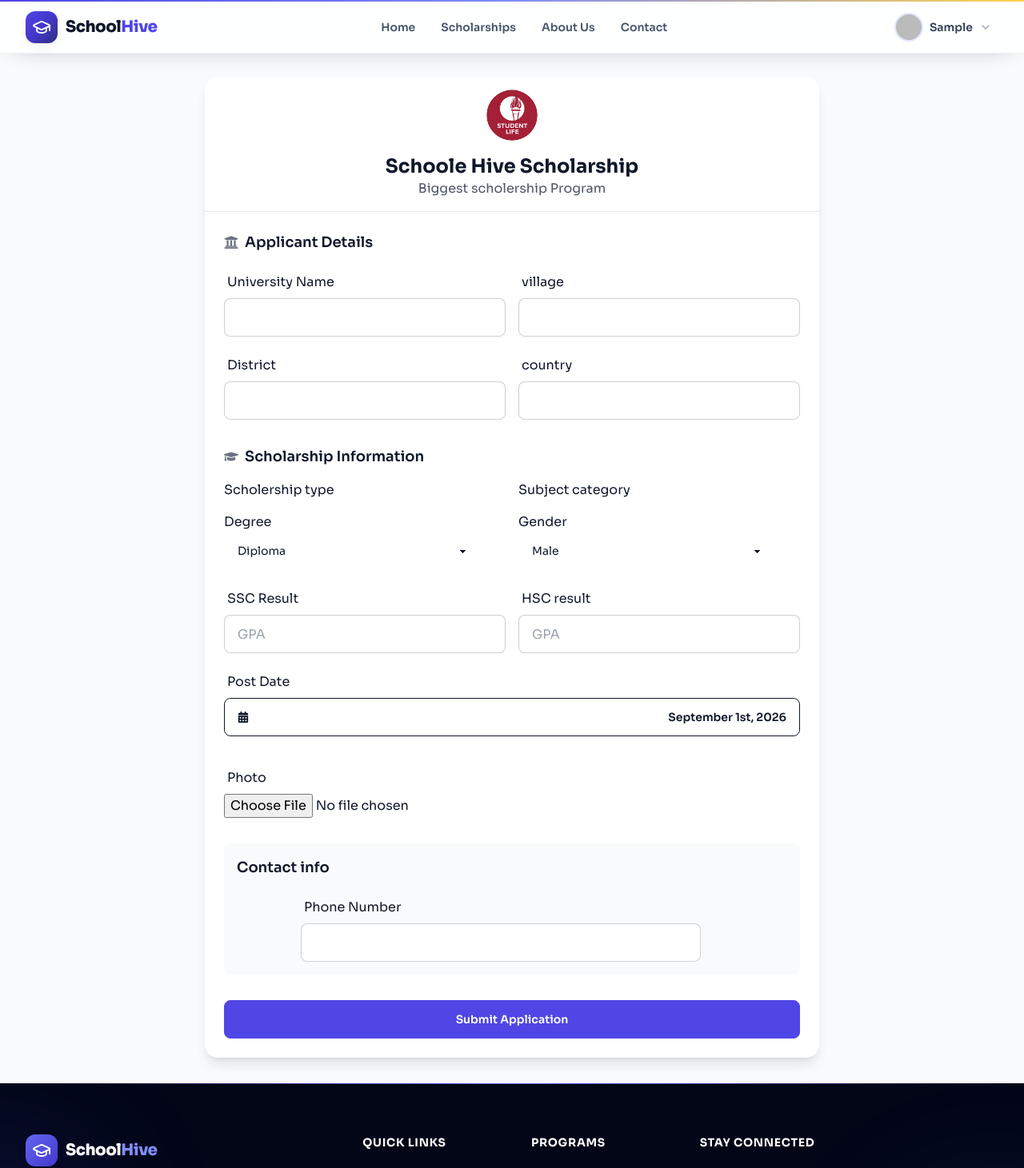
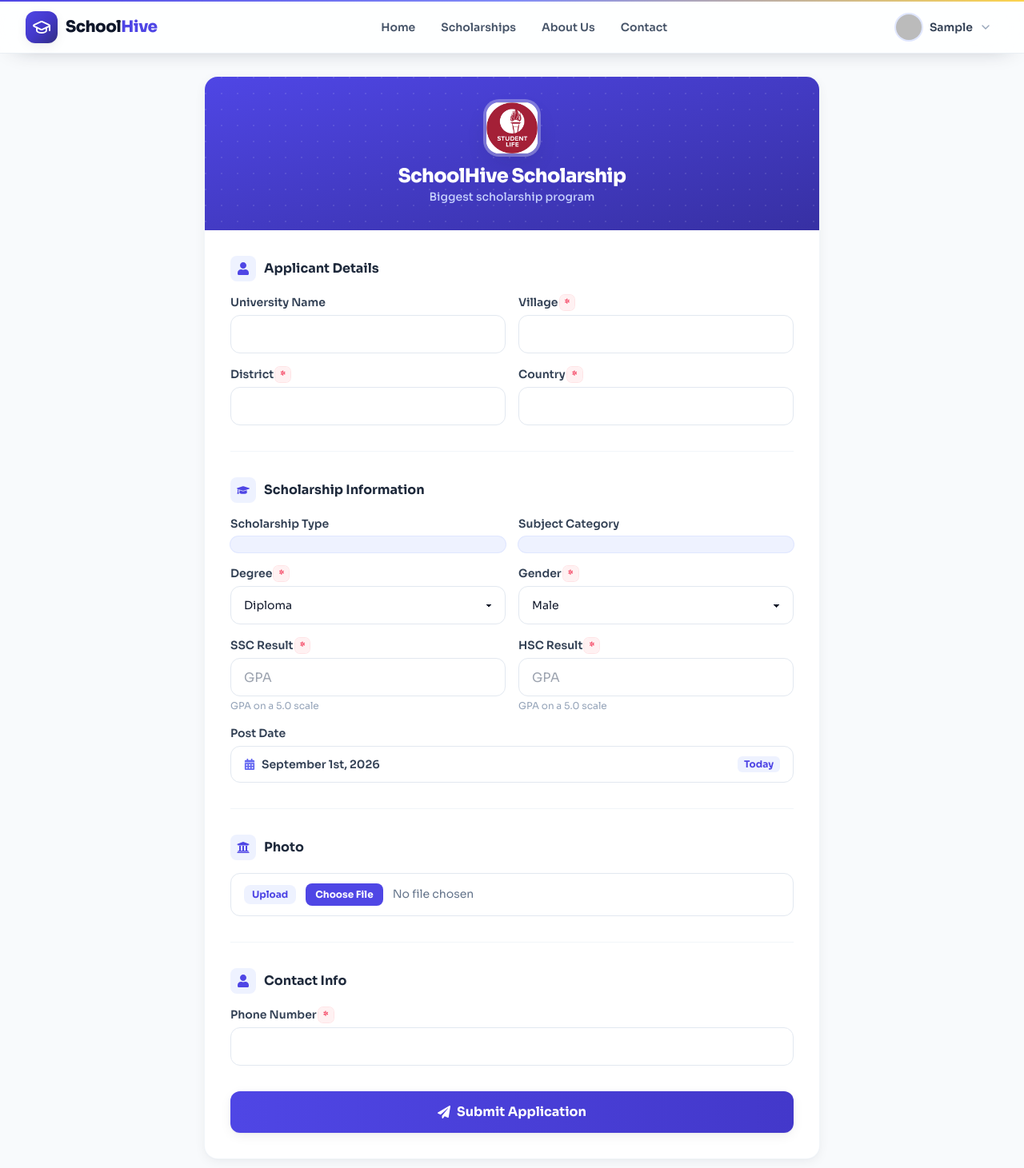
Before and after one commit to ShehabShan/School-Hive, a React (Vite) app: page /apply/1 in a window 1280 px wide. Shown: the top 1461 px of the page at 80% size. Built offline with nearby package versions, Linux system fonts and the light colour scheme; no server answers; sample sign-in values are in the browser's storage.

Commit message:
feat(ui): redesign scholarship application form Co-authored-by: monkeycode-ai <monkeycode-ai@chaitin.com>

```diff
--- a/src/Pages/UserPage/Apply/Apply.jsx
+++ b/src/Pages/UserPage/Apply/Apply.jsx
@@ -1,18 +1,37 @@
 import { useEffect, useState } from "react";
 import { format } from "date-fns";
-import { FaCalendarAlt, FaGraduationCap, FaUniversity } from "react-icons/fa";
+import {
+  FaCalendarAlt,
+  FaGraduationCap,
+  FaUniversity,
+  FaUser,
+  FaPaperPlane,
+} from "react-icons/fa";
 import "react-datepicker/dist/react-datepicker.css";
 import Image from "../../../assist/add-data.png";
 import useAxiosPublic from "../../../Hooks/useAxiosPublic";
 import useAuth from "../../../Hooks/useAuth";
-
 import { useNavigate, useParams } from "react-router-dom";
 import useSingleScholership from "../../../Hooks/useSingleScholership";
 import useAxiosSecure from "../../../Hooks/useAxiosSecure";
+import FormField from "../../../Component/ui/FormField";
 
 const image_hosting_key = import.meta.env.VITE_IMAGE_HOSTING_KEY;
+const image_hosting_api = `https://api.imgbb.com/1/upload?key=${image_hosting_key}`;
 
-const image_hosting_api = `https://api.imgbb.com/1/upload?key=${image_hosting_key}`;
+const inputClass =
+  "input input-bordered w-full rounded-xl border-slate-200 bg-white focus:border-brand-500 focus:ring-2 focus:ring-brand-100";
+const selectClass =
+  "select w-full rounded-xl border-slate-200 bg-white focus:border-brand-500 focus:ring-2 focus:ring-brand-100";
+
+const SectionTitle = ({ icon: Icon, title }) => (
+  <h3 className="mb-4 flex items-center gap-2.5 text-base font-bold text-slate-800">
+    <span className="flex h-8 w-8 items-center justify-center rounded-lg bg-brand-50 text-brand-600">
+      <Icon className="h-4 w-4" />
+    </span>
+    {title}
+  </h3>
+);
 
 export default function Apply() {
   const { id } = useParams();
@@ -21,12 +40,6 @@
   const { user } = useAuth();
   const [userId, setUserId] = useState([]);
   const navigate = useNavigate();
-
-  console.log(
-    "subject Name ",
-    scholarship?.subjectName,
-    scholarship?.scholarshipCategory
-  );
 
   const axiosPublic = useAxiosPublic();
   const axiosSecure = useAxiosSecure();
@@ -41,15 +54,11 @@
     e.preventDefault();
 
     const formData = new FormData(e.target);
-    console.log(formData);
-
     const initialData = Object.fromEntries(formData.entries());
 
     const universityImage = formData.get("universityImage");
 
     if (universityImage.name) {
-      console.log("door");
-
       const imageFile = { image: universityImage };
       try {
         const res = await axiosPublic.post(image_hosting_api, imageFile, {
@@ -59,7 +68,7 @@
         });
         initialData.universityImage = res.data.data.url;
       } catch (error) {
-        console.log(error);
+        console.error(error);
       }
     }
 
@@ -77,141 +86,122 @@
     initialData.serviceCharge = scholarship?.serviceCharge;
     initialData.applicationStatus = "pending";
 
-    console.log(initialData);
-
     try {
       const { data } = await axiosSecure.post("/apply", initialData);
-      console.log(data.data);
       if (data.data.insertedId) {
         e.target.reset();
         navigate("/userDashboard/myApplication");
       }
     } catch (error) {
-      console.log("add scholership error", error);
+      console.error("add scholership error", error);
     }
-
-    // console.log(initialData);
   };
 
   return (
-    <div className="min-h-screen bg-gray-50 p-4 md:p-8">
+    <div className="min-h-screen bg-slate-50 p-4 md:p-8">
       <form
         onSubmit={handleSubmit}
-        className="card w-full max-w-3xl mx-auto shadow-lg bg-white"
+        className="mx-auto w-full max-w-3xl overflow-hidden rounded-2xl bg-white shadow-soft ring-1 ring-slate-100"
       >
-        <div className="card-header text-center p-4 border-b">
-          <div className="mx-auto mb-4 h-16 w-16 overflow-hidden rounded-full">
-            <img
-              src={Image}
-              width={64}
-              height={64}
-              className="h-full w-full object-cover"
-            />
+        {/* Header */}
+        <div className="relative bg-gradient-to-br from-brand-600 to-brand-800 px-6 py-8 text-center">
+          <div className="absolute inset-0 opacity-10 [background-image:radial-gradient(circle_at_1px_1px,white_1px,transparent_0)] [background-size:20px_20px]"></div>
+          <div className="relative mx-auto mb-3 h-16 w-16 overflow-hidden rounded-2xl bg-white shadow-lift ring-4 ring-white/30">
+            <img src={Image} alt="SchoolHive" className="h-full w-full object-cover" />
           </div>
-          <h2 className="text-2xl font-bold">Schoole Hive Scholarship</h2>
-          <p className="text-gray-600">Biggest scholership Program</p>
+          <h2 className="text-2xl font-extrabold tracking-tight text-white">
+            SchoolHive Scholarship
+          </h2>
+          <p className="text-sm font-medium text-brand-200">
+            Biggest scholarship program
+          </p>
         </div>
-        <div className="card-body p-6 space-y-6">
-          {/* University Information */}
-          <div>
-            <h3 className="flex items-center gap-2 text-lg font-semibold">
-              <FaUniversity className="text-gray-500" />
-              Applicant Details
-            </h3>
-            <div className="grid gap-4 md:grid-cols-2 mt-4">
-              <div className="form-control">
-                <label className="label">University Name</label>
+
+        <div className="space-y-8 p-6 md:p-8">
+          {/* Applicant Details */}
+          <section>
+            <SectionTitle icon={FaUser} title="Applicant Details" />
+            <div className="grid gap-4 md:grid-cols-2">
+              <FormField label="University Name">
                 <input
                   type="text"
                   name="universityName"
-                  className="input input-bordered"
+                  className={`${inputClass} bg-slate-50 text-slate-500`}
                   defaultValue={scholarship?.universityName}
                   readOnly
                 />
-              </div>
-              <div className="form-control">
-                <label className="label">village</label>
+              </FormField>
+              <FormField label="Village" required>
                 <input
                   type="text"
                   name="applicantVillage"
-                  className="input input-bordered"
+                  className={inputClass}
                   required
                 />
-              </div>
-            </div>
-            <div className="grid gap-4 md:grid-cols-2 mt-4">
-              <div className="form-control">
-                <label className="label">District</label>
-
+              </FormField>
+              <FormField label="District" required>
                 <input
                   type="text"
                   name="applicantDistrict"
-                  className="input input-bordered"
+                  className={inputClass}
                   required
                 />
-              </div>
-              <div className="form-control">
-                <label className="label">country</label>
+              </FormField>
+              <FormField label="Country" required>
                 <input
                   type="text"
                   name="applicantCountry"
-                  className="input input-bordered"
+                  className={inputClass}
                   required
                 />
+              </FormField>
             </div>
-            </div>
-          </div>
+          </section>
 
-          {/* Scholarship Details */}
-          <div>
-            <h3 className="flex items-center gap-2 text-lg font-semibold">
-              <FaGraduationCap className="text-gray-500" />
-              Scholarship Information
-            </h3>
-            <div className="grid gap-4 md:grid-cols-2 mt-4">
-              <div className="form-control">
-                <label>Scholership type</label>
-                <p>{scholarship?.scholarshipCategory}</p>
-              </div>
-              <div className="form-control">
-                <label>Subject category</label>
-
-                <p>{scholarship?.subjectName}</p>
-              </div>
-              <div className="form-control">
-                <label>Degree</label>
+          {/* Scholarship Information */}
+          <section className="border-t border-slate-100 pt-8">
+            <SectionTitle icon={FaGraduationCap} title="Scholarship Information" />
+            <div className="grid gap-4 md:grid-cols-2">
+              <FormField label="Scholarship Type">
+                <p className="rounded-xl bg-brand-50 px-3 py-2.5 text-sm font-semibold text-brand-700 ring-1 ring-brand-100">
+                  {scholarship?.scholarshipCategory}
+                </p>
+              </FormField>
+              <FormField label="Subject Category">
+                <p className="rounded-xl bg-brand-50 px-3 py-2.5 text-sm font-semibold text-brand-700 ring-1 ring-brand-100">
+                  {scholarship?.subjectName}
+                </p>
+              </FormField>
+              <FormField label="Degree" required>
                 <select
-                  className="select w-full max-w-xs"
+                  className={selectClass}
                   name="applyingDegree"
                   defaultValue="Diploma"
                   required
                 >
-                  <option disabled>Chose a Degree</option>
-                  <option value="Diploma"> Diploma</option>
-                  <option value="Bachelor"> Bachelor</option>
-                  <option value="masters"> masters</option>
+                  <option disabled>Choose a Degree</option>
+                  <option value="Diploma">Diploma</option>
+                  <option value="Bachelor">Bachelor</option>
+                  <option value="masters">Masters</option>
                 </select>
-              </div>
-
-              <div className="form-control">
-                <label>Gender</label>
+              </FormField>
+              <FormField label="Gender" required>
                 <select
-                  className="select w-full max-w-xs"
+                  className={selectClass}
                   name="applicantGender"
                   defaultValue="male"
                   required
                 >
                   <option disabled>Gender</option>
-                  <option value="male"> Male</option>
-                  <option value="female"> female</option>
+                  <option value="male">Male</option>
+                  <option value="female">Female</option>
                 </select>
-              </div>
-              <div className="form-control">
-                <label className="label">SSC Result</label>
+              </FormField>
+              <FormField label="SSC Result" hint="GPA on a 5.0 scale" required>
                 <input
                   type="number"
                   name="SSCResult"
-                  className="input input-bordered"
+                  className={inputClass}
                   placeholder="GPA"
                   max={5}
                   onInput={(e) => {
@@ -219,13 +209,12 @@
                   }}
                   required
                 />
-              </div>
-              <div className="form-control">
-                <label className="label">HSC result</label>
+              </FormField>
+              <FormField label="HSC Result" hint="GPA on a 5.0 scale" required>
                 <input
                   type="number"
                   name="HSCResult"
-                  className="input input-bordered"
+                  className={inputClass}
                   placeholder="GPA"
                   max={5}
                   onInput={(e) => {
@@ -233,48 +222,63 @@
                   }}
                   required
                 />
+              </FormField>
             </div>
-            </div>
-            <div className="form-control mt-4">
-              <label className="label">Post Date</label>
 
+            <div className="mt-4">
+              <FormField label="Post Date">
                 <div
-                className="btn btn-outline w-full flex items-center justify-between"
-                name="postDate"
+                  className="flex w-full cursor-pointer items-center justify-between rounded-xl border border-slate-200 bg-white px-4 py-3 text-sm font-semibold text-slate-700 transition-colors hover:border-brand-500"
                   onClick={() => setPostDate(new Date())}
                 >
-                <FaCalendarAlt className="mr-2" />
+                  <span className="flex items-center gap-2">
+                    <FaCalendarAlt className="text-brand-500" />
                     {postDate ? format(postDate, "PPP") : "March 15, 2025"}
+                  </span>
+                  <span className="rounded-md bg-brand-50 px-2 py-0.5 text-xs font-bold text-brand-600">
+                    Today
+                  </span>
                 </div>
+              </FormField>
             </div>
+          </section>
+
+          {/* Photo */}
+          <section className="border-t border-slate-100 pt-8">
+            <SectionTitle icon={FaUniversity} title="Photo" />
+            <div className="flex items-center gap-3 rounded-xl border border-slate-200 bg-white px-4 py-3">
+              <span className="shrink-0 rounded-lg bg-brand-50 px-2.5 py-1 text-xs font-bold text-brand-600">
+                Upload
+              </span>
+              <input
+                type="file"
+                name="universityImage"
+                className="w-full text-sm text-slate-500 file:mr-3 file:rounded-lg file:border-none file:bg-brand-600 file:px-3 file:py-1.5 file:text-xs file:font-bold file:text-white"
+                required
+              />
             </div>
+          </section>
 
-          <div className="form-control">
-            <label className="label">Photo</label>
-            <input type="file" name="universityImage" required />
-          </div>
-
-          {/* Fees Information */}
-          <div className="rounded-lg bg-gray-50 p-4">
-            <h3 className="mb-4 text-lg font-semibold">Contact info</h3>
-            <div className="space-y-2">
-              <div className="flex justify-between lg:mx-20">
-                <div className="form-control">
-                  <label className="label">Phone Number</label>
-                  <div className="flex items-center gap-2">
+          {/* Contact */}
+          <section className="border-t border-slate-100 pt-8">
+            <SectionTitle icon={FaUser} title="Contact Info" />
+            <FormField label="Phone Number" required>
               <input
                 type="number"
                 name="applicantNumber"
-                      className="input input-bordered w-[500px]"
+                className={inputClass}
                 required
               />
-                  </div>
-                </div>
-              </div>
-            </div>
-          </div>
+            </FormField>
+          </section>
 
-          <button className="btn btn-primary w-full">Submit Application</button>
+          <button
+            type="submit"
+            className="flex w-full items-center justify-center gap-2 rounded-xl bg-gradient-to-r from-brand-600 to-brand-700 px-6 py-3.5 text-base font-bold text-white shadow-soft transition-all duration-200 hover:-translate-y-0.5 hover:shadow-lift"
+          >
+            <FaPaperPlane className="h-4 w-4" />
+            Submit Application
+          </button>
         </div>
       </form>
     </div>
```
Also changed, not shown: 1 other file (tests, documents, lock files or other folders). Lines whose indentation alone changed are shown as unchanged.
